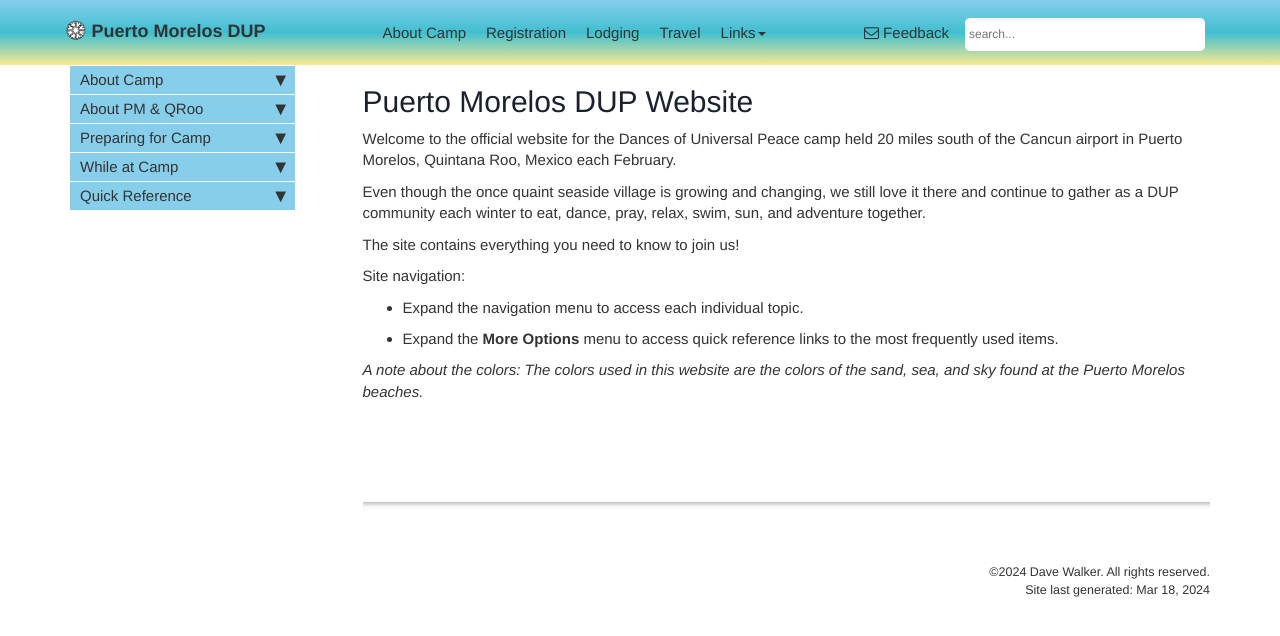
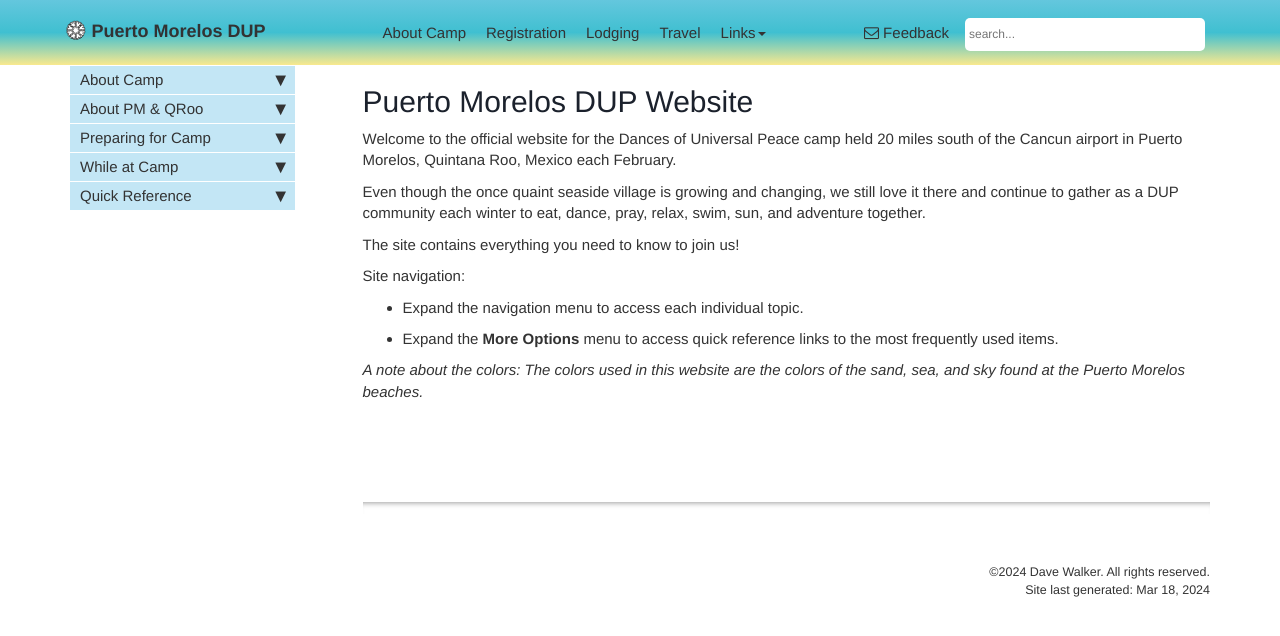
Before and after one commit to davewalker60/pmdup, a Jekyll site: the page built from index.md, in a window 1280 px wide. Shown: the top 636 px of the page. Built offline with Jekyll 4.4.1, drawn with Linux system fonts in a browser that asks for light colours; comment, search, counter and statistics services are not loaded.

Commit message:
Better contrast for sidebar hover/selection

```diff
--- a/css/boxshadowproperties.css
+++ b/css/boxshadowproperties.css
@@ -3,7 +3,6 @@
 #search-demo-container ul#results-container {
     box-shadow: 2px 3px 2px #dedede;
 }
-
 
 hr.shaded {
     box-shadow: inset 0 6px 6px -6px rgba(0,0,0,0.5);
--- a/css/customstyles.css
+++ b/css/customstyles.css
@@ -273,7 +273,7 @@
     -moz-box-sizing: border-box;
     box-sizing: border-box;
     margin-top: -3px; /* Max minus div allows */
-    border: none;
+    border: none; /* Get rid of the border stuff */
 }
 /* end search */
 
--- a/css/theme-dup.css
+++ b/css/theme-dup.css
@@ -2,26 +2,34 @@
 /* customstyles.css controls the other attributes (fonts, margins, etc). */
 
 :root {
-    --sky_color: #87ceeb;
+/*
+    --sky_color: #87cfeb;
     --sea_color: #40bfd0;
     --sand_color: #ced040;
+*/
+    --light_sky_color: hwb(197 53% 8% / 0.5);
+    --light_sea_color: hwb(187 25% 18% / 0.5);
+    --light_sand_color: hwb(61 25% 18% / 0.5);
+    --dark_sky_color: hsl(197, 71%, 73%);
+    --dark_sea_color: hsl(187, 61%, 53%);
+    --dark_sand_color: hsl(61, 61%, 53%);
     --ocean_color: #4f42b5;
     --heading_color: #1b212c;
-    --banner_gradient: linear-gradient(to top, #f9e98e, var(--sea_color), var(--sky_color));
+    --banner_gradient: linear-gradient(to top, #f9e98e, var(--light_sea_color), var(--light_sky_color));
     --banner_color: #40bfd0;
     --banner_text_color: #333;
     --banner_text_hover_color: #eee;
-    --l1_back_color: var(--sky_color);
+    --l1_back_color: var(--light_sky_color);
     --l1_text_color: var(--banner_text_color);
-    --l1_back_hover_color: var(--sky_color);
+    --l1_back_hover_color: var(--dark_sky_color);
     --l1_text_hover_color: var(--banner_text_hover_color);
-    --l2_back_color: var(--sea_color);
+    --l2_back_color: var(--light_sea_color);
     --l2_text_color: var(--banner_text_color);
-    --l2_back_hover_color: var(--sea_color);
+    --l2_back_hover_color: var(--dark_sea_color);
     --l2_text_hover_color: var(--banner_text_hover_color);
-    --l3_back_color: var(--sand_color);
+    --l3_back_color: var(--light_sand_color);
     --l3_text_color: var(--banner_text_color);
-    --l3_back_hover_color: var(--sand_color);
+    --l3_back_hover_color: var(--dark_sand_color);
     --l3_text_hover_color: var(--banner_text_hover_color);
 /*     --l1_back_color: #eee;
    --l1_text_color: var(--banner_text_color);
```
